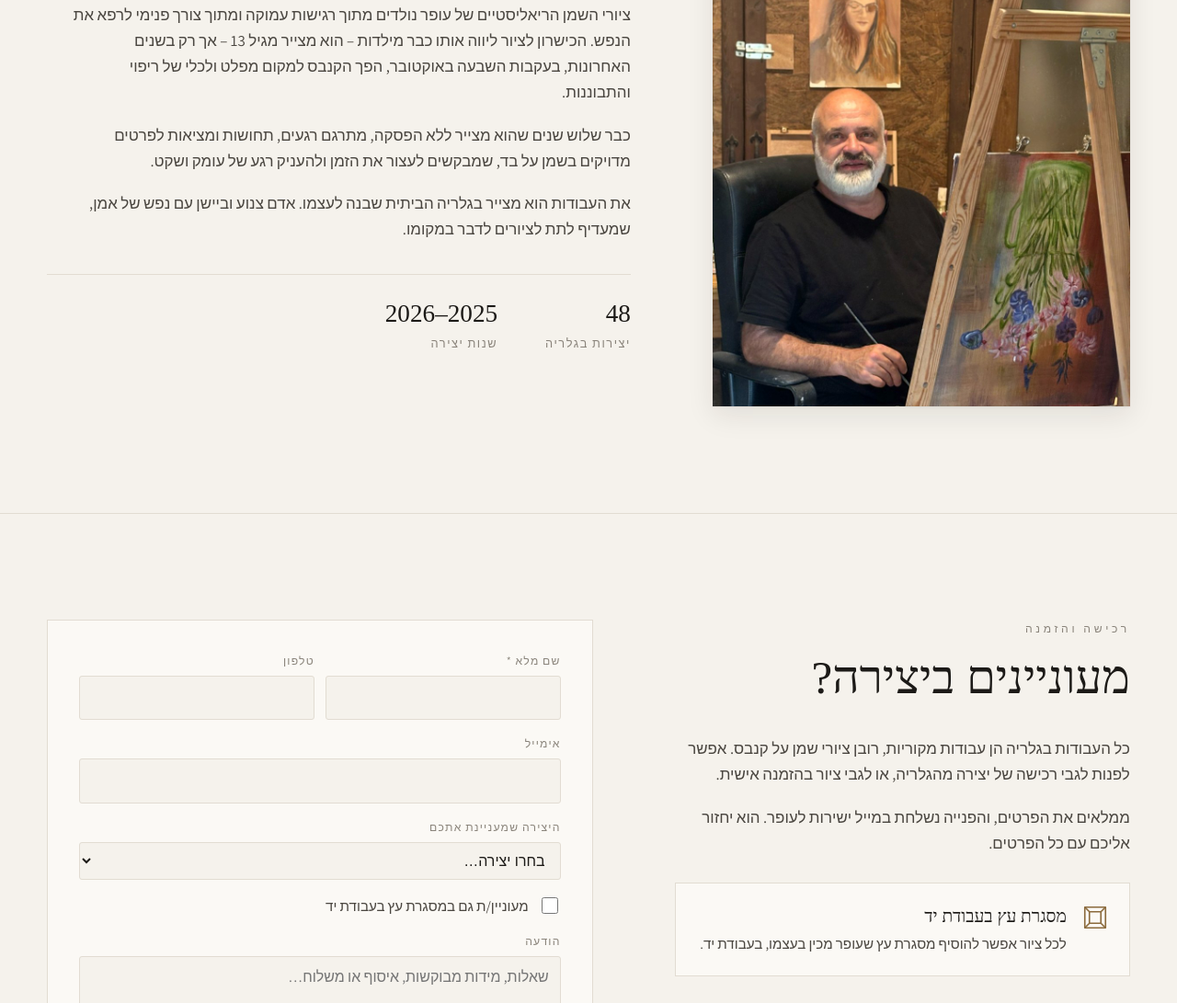
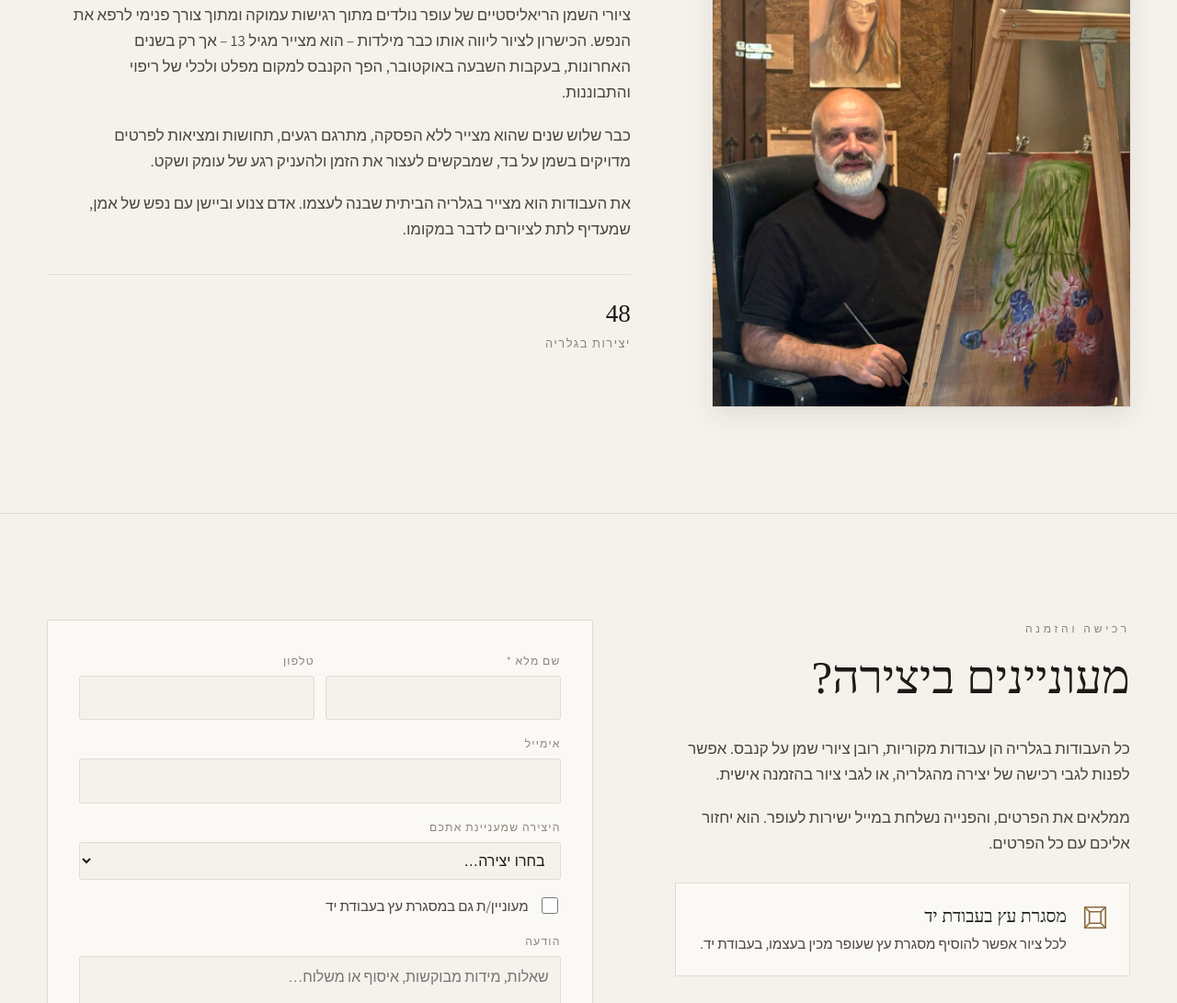
Before and after one commit to Mamainio/ofer-maman, a plain HTML site: page index.html in a window 1280 px wide. Shown: the part 10909-12000 px from the top of the page at 92% size. Drawn offline with Linux system fonts and the light colour scheme; a web font is replaced by a local one.

Commit message:
About: drop the 'years of work' fact
Co-Authored-By: Claude Opus 5.5 <noreply@anthropic.com>

```diff
--- a/index.html
+++ b/index.html
@@ -870,11 +870,8 @@ function renderAbout(){
   $('#aboutPortrait').innerHTML = site.portrait
     ? `<img src="${site.portrait}" alt="${esc(siteText('artistName'))}">`
     : `<span class="monogram">${esc((site.artistName || '·').trim().charAt(0))}</span>`;
-  const years = works.map(w => parseInt(w.year, 10)).filter(n => !isNaN(n));
   const facts = [];
   if (works.length) facts.push(`<div class="fact"><b>${works.length}</b><span>${L().factWorks}</span></div>`);
-  if (years.length) { const a = Math.min(...years), b = Math.max(...years);
-    facts.push(`<div class="fact"><b>${a === b ? a : `${a}–${b}`}</b><span>${L().factYears}</span></div>`); }
   if (site.location) facts.push(`<div class="fact"><b>${esc(site.location)}</b><span>${L().factStudio}</span></div>`);
   if (site.email) facts.push(`<div class="fact"><b style="font-size:1.1rem;padding-top:.45rem"><a href="mailto:${esc(site.email)}" dir="ltr">${esc(site.email)}</a></b><span>${L().factContact}</span></div>`);
   $('#aboutFacts').innerHTML = facts.join('');
```
